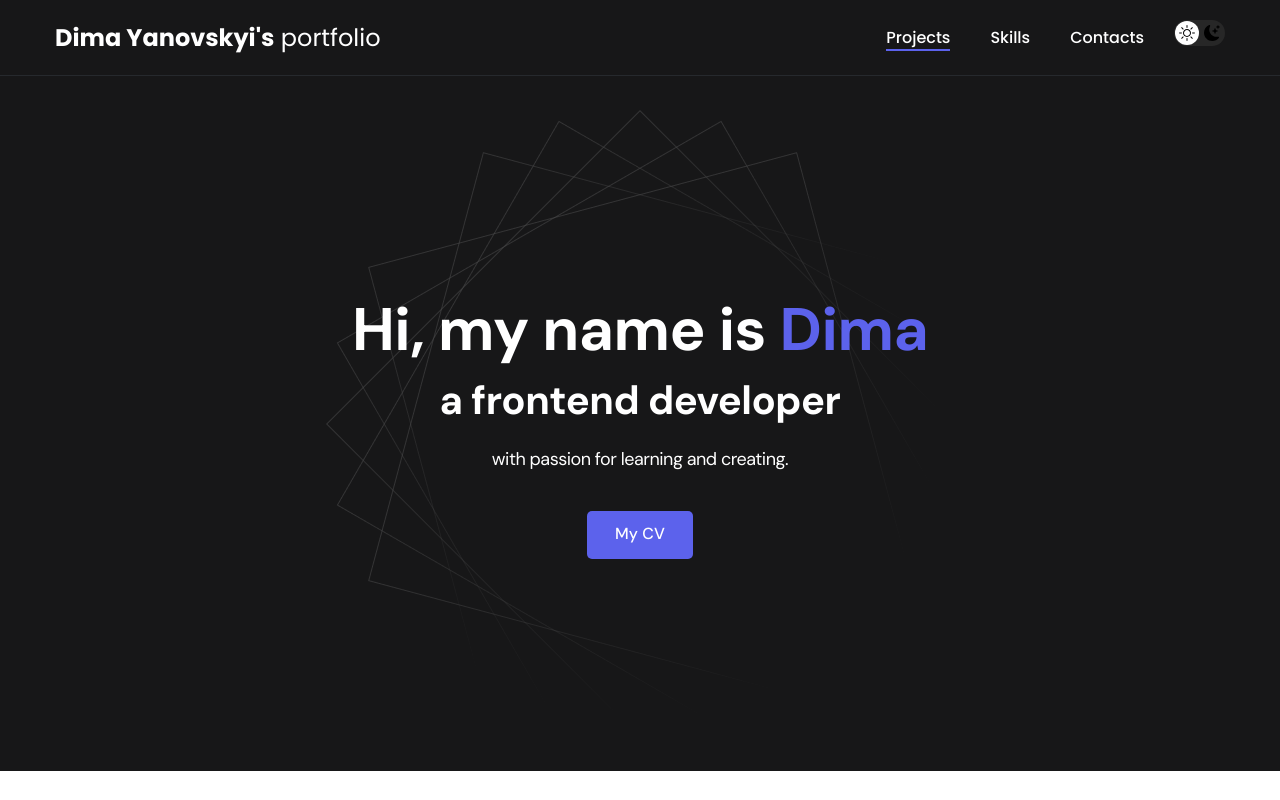
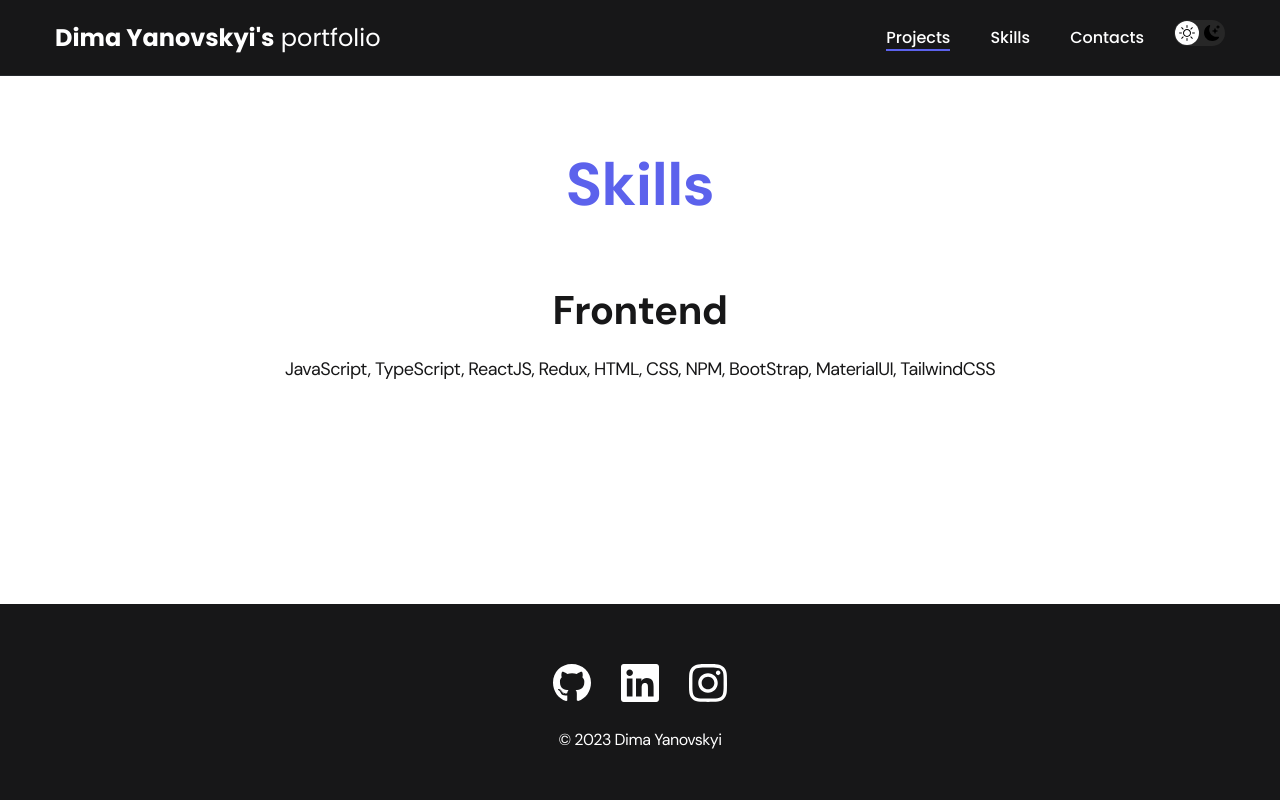
Before and after one commit to Defisto7/portfolio-react, a React (Create React App) app: page / in a window 1280 px wide. Shown: the top 800 px of the page. Built offline with nearby package versions, Linux system fonts and the light colour scheme.

Commit message:
Master
add contacts and skills page

```diff
--- a/src/App.js
+++ b/src/App.js
@@ -3,14 +3,18 @@ import "./css/style.css";
 import Navbar from "./components/navbar/Navbar";
 import Footer from "./components/footer/Footer";
 import Home from "./pages/Home";
+import Contacts from "./pages/Contacts";
+import Skills from "./pages/Skills";
 
 const App = () => {
   return (
-    <>
+    <div className="App">
       <Navbar />
-      <Home />
+      {/* <Home /> */}
+      <Skills />
+      {/* <Contacts/> */}
       <Footer />
-    </>
+    </div>
   );
 };
 
--- a/src/css/style.css
+++ b/src/css/style.css
@@ -27,11 +27,18 @@ font-family: 'Poppins', sans-serif; */
 html, body {
   font-family: 'DM Sans', sans-serif;
   letter-spacing: -0.5px;
+  background-color: var(--page-bg);
+  color: var(--text-color)
+}
+
+#root {
+  min-height: 100vh;
+}
+
+.App {
   min-height: 100vh;
   display: flex;
   flex-direction: column;
-  background-color: var(--page-bg);
-  color: var(--text-color)
 }
 
 .container{
--- /dev/null
+++ b/src/pages/Contacts.jsx
@@ -0,0 +1,33 @@
+const Contacts = () => {
+  return (
+    <main className="section">
+      <div className="container">
+        <h1 className="title-1">Contacts</h1>
+        <ul className="content-list">
+          <li className="content-list__item">
+            <h2 className="title-2">Location</h2>
+            <p>
+              <a href="https://www.google.com.ua/maps/place/%D0%9A%D0%B8%D0%B5%D0%B2,+02000/@50.4015698,30.2030527,10z/data=!3m1!4b1!4m5!3m4!1s0x40d4cf4ee15a4505:0x764931d2170146fe!8m2!3d50.4501!4d30.5234?hl=ru">
+                Kyiv, Ukraine
+              </a>
+            </p>
+          </li>
+          <li className="content-list__item">
+            <h2 className="title-2">Telegram</h2>
+            <p>
+              <a href="http://t.me/Defisto">+380939155084</a>
+            </p>
+          </li>
+          <li className="content-list__item">
+            <h2 className="title-2">Email</h2>
+            <p>
+              <a href="mailto:criska7@gmail.com">dimayanovskyi@gmail.com</a>
+            </p>
+          </li>
+        </ul>
+      </div>
+    </main>
+  );
+};
+
+export default Contacts;
--- /dev/null
+++ b/src/pages/Skills.jsx
@@ -0,0 +1,17 @@
+const Skills = () => {
+  return (
+    <main className="section">
+    <div className="container">
+      <h1 className="title-1">Skills</h1>
+      <ul className="content-list">
+        <li className="content-list__item">
+          <h2 className="title-2">Frontend</h2>
+          <p>JavaScript, TypeScript, ReactJS, Redux, HTML, CSS, NPM, BootStrap, MaterialUI, TailwindCSS</p>
+        </li>
+      </ul>
+    </div>
+  </main>
+  )
+}
+
+export default Skills
```
